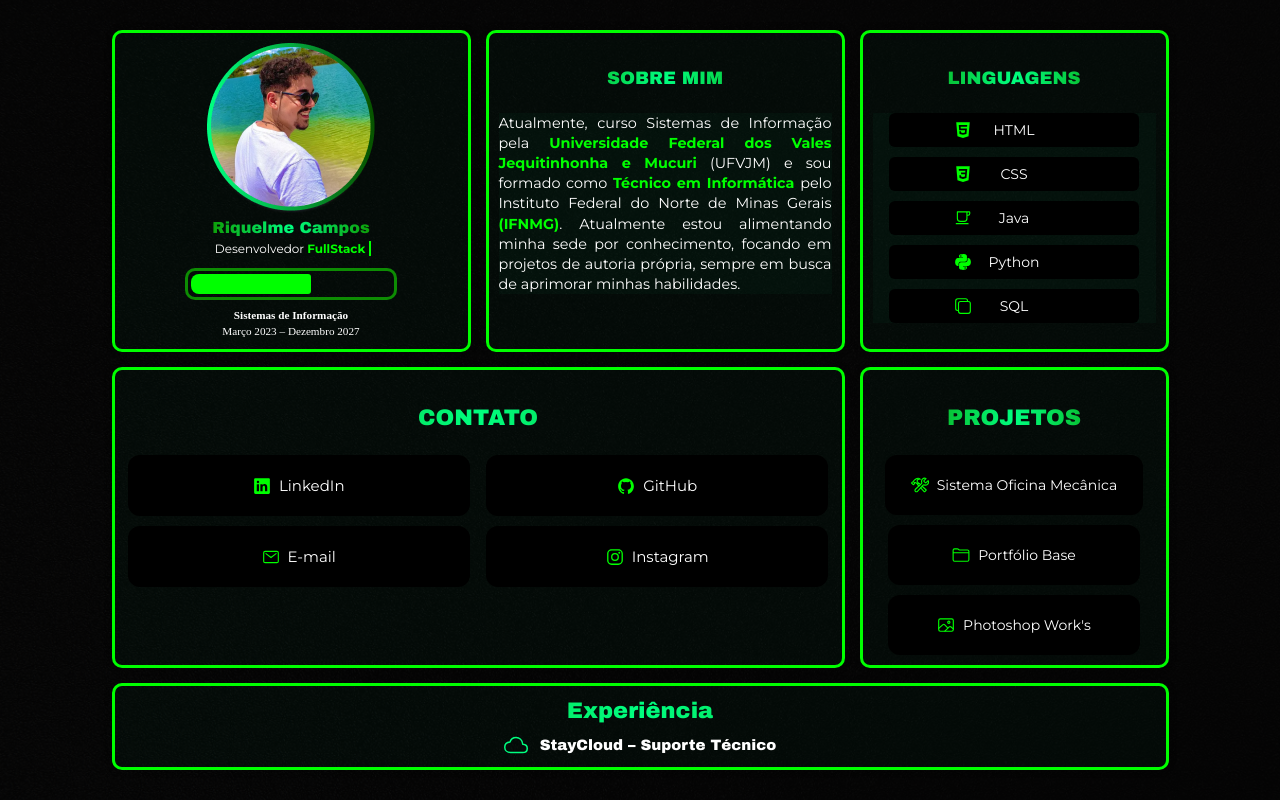
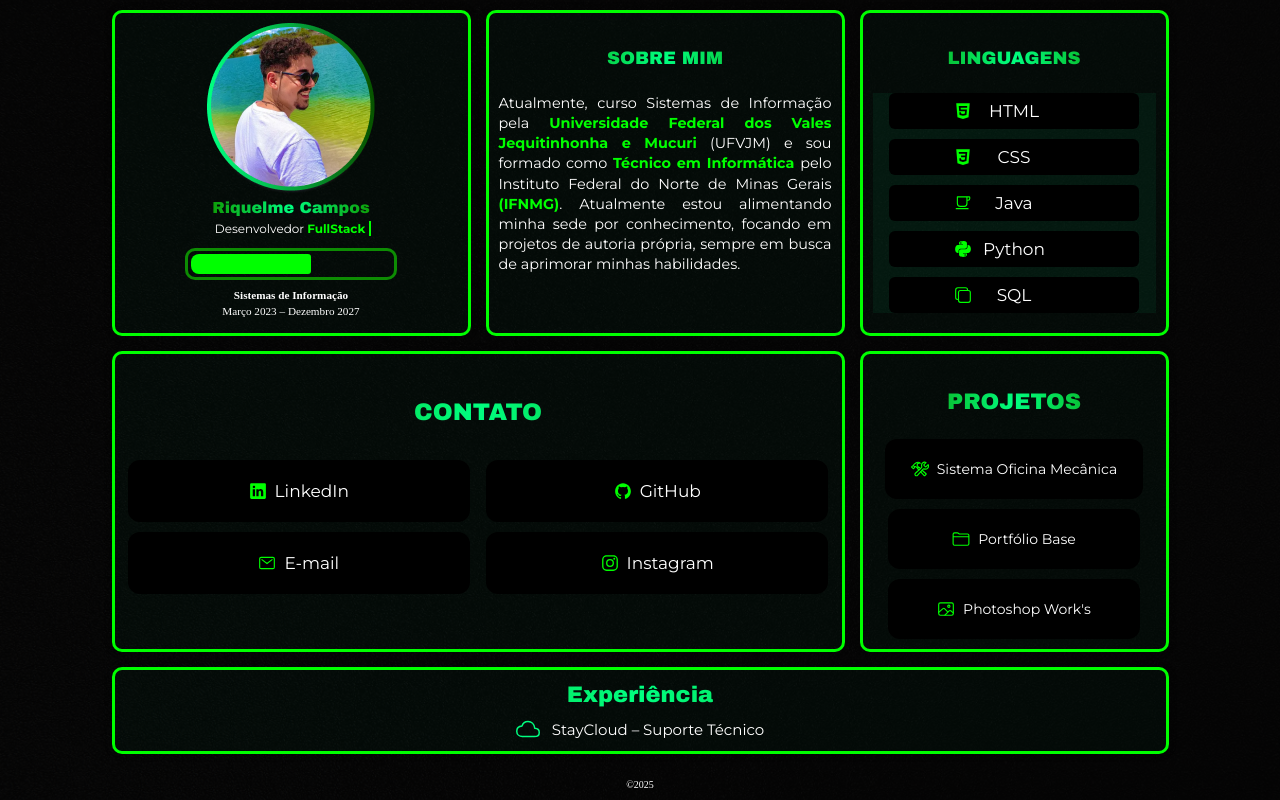
Before and after one commit to rickcamposs/Portfolio, a plain HTML site: page refactor.html in a window 1280 px wide. Drawn offline with nearby package versions, Linux system fonts and the light colour scheme.

Commit message:
Revisão

```diff
--- a/refactor.css
+++ b/refactor.css
@@ -190,6 +190,8 @@ p.sobre {
   color: white;
   text-align: justify;
   line-height: 1.4;
+  background-color: inherit;
+
 }
 
 /* Fim Card 2 SOBRE MIM*/
@@ -202,10 +204,8 @@ p.sobre {
   margin: 0;
   font-family: 'Archivo Black', sans-serif;
   font-size: 12px;
-  background-color: transparent;
+  background-color: #00ff8007;
   color: #00ff00;
-
-    background-color: #00ff8007;
 }
 
 .linguagens ul {
@@ -216,6 +216,8 @@ p.sobre {
   flex-direction: column;
   gap: 10px;
   align-items: center;
+
+  background-color: inherit;
 }
 
 .linguagens li {
@@ -224,7 +226,7 @@ p.sobre {
   display: flex;
   align-items: center;
   justify-content: space-evenly;
-  font-size: 14px;
+  font-size: 17px;
   background-color: black;
   color: white;
   padding: 8px 12px;
@@ -273,11 +275,10 @@ p.sobre {
   text-align: center;
   margin: 0;
   font-family: 'Archivo Black', sans-serif;
-  font-size: 15px;
   background-color: transparent;
   color: black;
 
-    background-color: #00ff8007;
+  background-color: #00ff8007;
 }
 
 .contato .contato-grid{
@@ -285,6 +286,10 @@ p.sobre {
   grid-template-columns: 1fr 1fr;
   gap: 10px;
   justify-items: center;
+}
+
+.contato h2 {
+  margin: 35px;
 }
 
 .link-container {
@@ -297,12 +302,11 @@ p.sobre {
   gap: 8px;
   justify-content: center;
   min-width: 290px;
-  transition: transform 0.03s, ease-in-out;
 }
 
 .link-container:hover {
   border: 1.5px solid #1ec51e;
-  transform: scale(1.05);
+  transform: scale(1.07);
 }
 
 .link-container a {
@@ -310,7 +314,7 @@ p.sobre {
   align-items: center;
   gap: 8px;
   font-family: 'Montserrat', sans-serif;
-  font-size: 15px;
+  font-size: 17px;
   font-weight: 100;
   text-decoration: none;
   pointer-events: none;
@@ -335,16 +339,6 @@ p.sobre {
 .contato a .texto-link {
   color: white;
   pointer-events: auto;
-  transition: color 0.2s ease-in-out;
-}
-
-.contato a .texto-link:hover {
-  color: #00ff00;
-}
-
-.contato ion-icon {
-  color: #00ff00;
-  font-size: 18px;
 }
 
 /* Fim Card 4 CONTATO*/
@@ -386,7 +380,7 @@ p.sobre {
   text-decoration: none;
   color: #000;
   font-family: 'Montserrat', sans-serif;
-  font-weight: 500;
+  font-weight: 400;
   font-size: 14px;
   display: flex;
   align-items: center;
@@ -411,7 +405,6 @@ p.sobre {
   justify-content: center;
   min-width: 200px;
   color: white;
-  transition: border 0.2s ease-in-out, transform 0.2s ease-in-out;
   gap: 8px;
 }
 
@@ -426,10 +419,6 @@ p.sobre {
 }
 
 .projetos a .links-projetos:hover {
-  color: #00ff00;
-}
-
-.projetos a .links-projetos:hover {
     color: #00ff00;
     border: 1.5px solid #1ec51e;
     transform: scale(1.05);
@@ -437,6 +426,7 @@ p.sobre {
 
 .projetos li:hover span {
   color: #00ff00;
+  transition: color 0.2s ease-in-out;
 }
 
 .projetos ul li a:hover {
@@ -453,7 +443,7 @@ p.sobre {
   flex-direction: column;
   text-align: center;
   margin: auto;
-  font-family: 'Archivo Black', sans-serif;
+  font-family: 'Montserrat', sans-serif;
   font-size: 15px;
   background-color: transparent;
   color: black; /* alterar a cor para ver após terminar #00ff00 */
@@ -462,6 +452,10 @@ p.sobre {
 }
 
 .experiencia h2 {
+  font-family: 'Archivo Black', sans-serif;
+  background: radial-gradient(circle, #00ff80, #11c401c5);
+  -webkit-background-clip: text;
+  -webkit-text-fill-color: transparent;
   margin: 2px;
 }
 
@@ -523,6 +517,13 @@ p.sobre {
 
 /* Fim Card 6 Experiência*/
 
+footer {
+  color: white;
+  font-family: "Montserrat" sans-serif;
+  font-size: 10px;
+  margin-top: 10px;
+}
+
 h2 {
   margin: 25px;
   background: radial-gradient(circle, #00ff80, #11c401c5);
--- a/refactor.html
+++ b/refactor.html
@@ -134,13 +134,16 @@
         <div class="container">
             <div class="card experiencia">
                 <h2>Experiência</h2>
-            <div class="experiencia-item">
-                <ion-icon name="cloud-outline"></ion-icon>
-                <span><strong><a href="https://lp.staycloud.com.br/" target="_blank">StayCloud</a></strong> – Suporte
-                    Técnico</span>
-            </div>
+                <div class="experiencia-item">
+                    <ion-icon name="cloud-outline"></ion-icon>
+                    <span><strong><a href="https://lp.staycloud.com.br/" target="_blank">StayCloud</a></strong>
+                        – Suporte Técnico</span>
+                </div>
             </div>
         </div>
+
+        <footer _ngcontent-ng-c1440224920="" class="light-text">©2025</footer>
+
     </main>
     <script type="module" src="https://unpkg.com/ionicons@7.1.0/dist/ionicons/ionicons.esm.js"></script>
     <script nomodule src="https://unpkg.com/ionicons@7.1.0/dist/ionicons/ionicons.js"></script>
```
